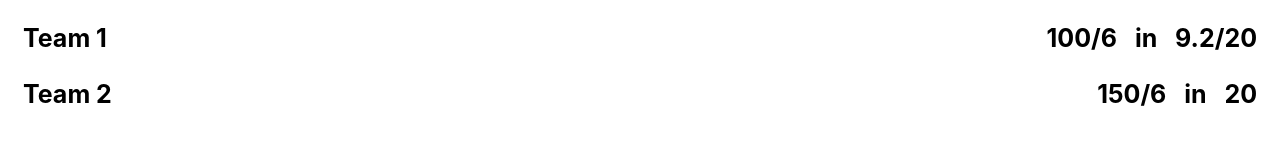
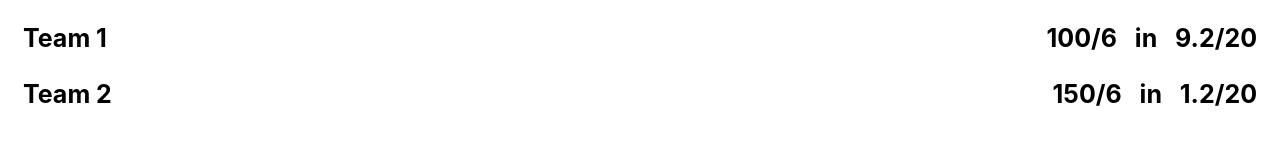
Before and after one commit to kalbandeSwapnil/cricket-scorer-app, a React (Create React App) app: page / in a window 1280 px wide. Shown: the top 166 px of the page. Built offline with nearby package versions, Linux system fonts and the light colour scheme.

Commit message:
#001|surbhi| team score UI changes and class name for some div tags in same class

```diff
--- a/src/main/cricketGame/CricketGame.jsx
+++ b/src/main/cricketGame/CricketGame.jsx
@@ -7,7 +7,6 @@ import  TeamScore from '../scoreBoard/TeamScore'
 class CricketGame extends Component {
 
     changeName () {
-        console.log("***********")
         this.props.changeName();
     }
 
@@ -15,7 +14,7 @@ class CricketGame extends Component {
         return (
         <div className="cricket-game">
             <TeamScore teamName=" Team 1" score={100} wickets={6} currentOver={10} currentBall={2} totalOver={20}/>
-            <TeamScore teamName=" Team 2" score={150} wickets={6} currentOver={0} currentBall={0} totalOver={20}/>
+            <TeamScore teamName=" Team 2" score={150} wickets={6} currentOver={2} currentBall={2} totalOver={20}/>
         </div>
         );
     }
--- a/src/main/scoreBoard/TeamScore.jsx
+++ b/src/main/scoreBoard/TeamScore.jsx
@@ -13,7 +13,7 @@ export default class TeamScore extends React.Component {
 
 
     render() {
-        return <div style={MainViewStyle}>
+        return <div className="teamScoreFull" style={MainViewStyle}>
             <div className="teamName" style={TeamRunStyle}>
             <div style ={this.state.isBold ? teamBoldStyle : teamNormalStyle}>{this.props.teamName}</div>
             </div>
@@ -22,7 +22,7 @@ export default class TeamScore extends React.Component {
             <div className="teamScore" style ={this.state.isBold ? scoreBoldStyle : scoreNormalStyle}>{this.props.score}/{this.props.wickets}</div>
             <div className="inStatic" style ={this.state.isBold ? teamBoldStyle : teamNormalStyle}> &nbsp; in &nbsp;</div>
                 <div className="currentBallAndOver" style={this.state.isBold ? scoreBoldStyle : scoreNormalStyle}>
-                    {this.props.currentOver === 0 ? '': this.props.currentOver -1 + '.'}{this.props.currentBall === 0 ? '' : this.props.currentBall + '/'}{this.props.totalOver}</div>
+                    {this.props.currentOver === 0 ? this.props.currentOver : this.props.currentOver - 1 }{this.props.currentBall === 0 ? '' : '.' + this.props.currentBall + '/'}{this.props.totalOver}</div>
 
             </div>
 
```
